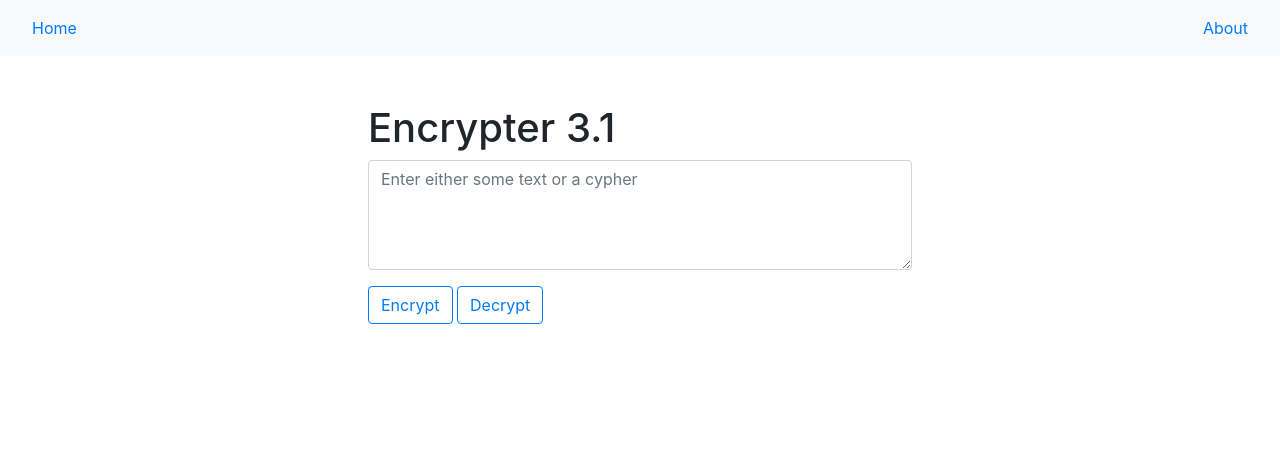
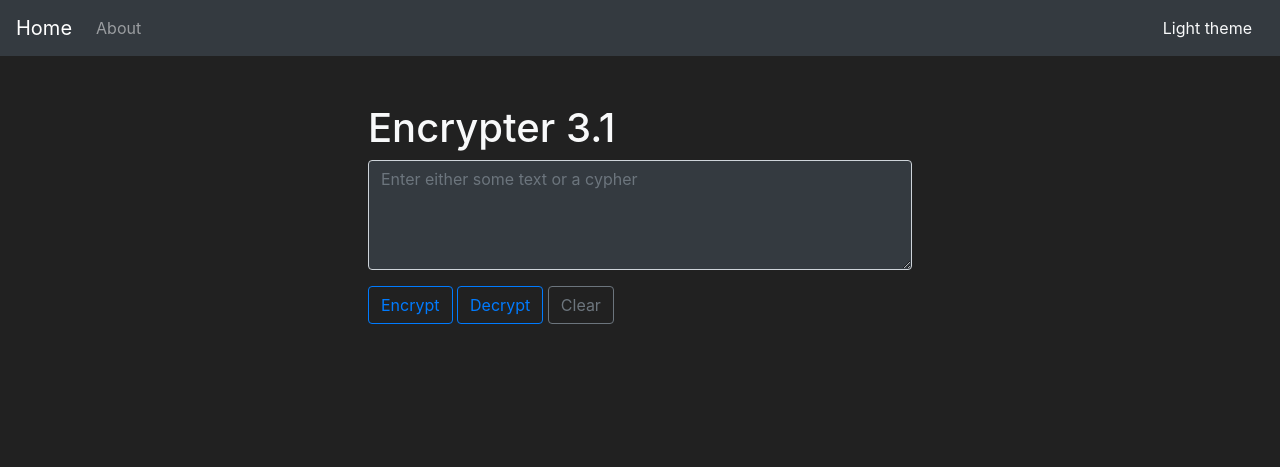
Before and after one commit to MaxsLi/Encrypter-Web-old, a Flask app: page / in a window 1280 px wide. Shown: the top 467 px of the page. Run offline with Flask 2, Linux system fonts and the light colour scheme; some libraries are stand-ins or nearby versions.

Commit message:
Added dark theme option

```diff
--- a/app.py
+++ b/app.py
@@ -1,17 +1,33 @@
-from flask import Flask, render_template, request
+from flask import Flask, render_template, request, redirect, url_for
 import ED
 
 app = Flask(__name__)
 
+dark_theme: bool = False
+
 
 @app.route('/')
 def index():
-    return render_template('index.html', version=ED.__version__)
+    return render_template('index.html', version=ED.__version__, dark_theme=dark_theme)
 
 
 @app.route('/about')
 def about():
-    return render_template('about.html')
+    return render_template('about.html', dark_theme=dark_theme)
+
+
+@app.route('/light_theme', methods=['POST'])
+def light_theme():
+    global dark_theme
+    dark_theme = False
+    return redirect(url_for('index'))
+
+
+@app.route('/dark_theme', methods=['POST'])
+def dark_theme():
+    global dark_theme
+    dark_theme = True
+    return redirect(url_for('index'))
 
 
 @app.route('/encrypt', methods=['POST'])
@@ -19,8 +35,8 @@ def encrypt():
     """
     Encrypt the given input using encryptor
     """
-    return render_template('response.html', version=ED.__version__, input=request.form['input'], message="Encrypted",
-                           response=ED.encrypt(request.form['input'], False))
+    return render_template('response.html', version=ED.__version__, dark_theme=dark_theme, input=request.form['input'],
+                           message="Encrypted", response=ED.encrypt(request.form['input'], False))
 
 
 @app.route('/decrypt', methods=['POST'])
@@ -29,10 +45,12 @@ def decrypt():
     Decrypt the Given cypher using encryptor
     """
     try:
-        return render_template('response.html', version=ED.__version__, input=request.form['input'], message="Decrypted",
+        return render_template('response.html', version=ED.__version__, dark_theme=dark_theme,
+                               input=request.form['input'], message="Decrypted",
                                response=ED.decrypt(request.form['input'], False))
     except SyntaxError:
-        return render_template('response.html', version=ED.__version__, input=request.form['input'], message="Error",
+        return render_template('response.html', version=ED.__version__, dark_theme=dark_theme,
+                               input=request.form['input'], message="Error",
                                response="Decryption failed, please make sure the encrypted text is correct.")
 
 
--- a/templates/about.html
+++ b/templates/about.html
@@ -5,7 +5,7 @@
 {% block main %}
 
     <blockquote class="blockquote">
-        <h3 class="mb-0">Encrypter web version</h3>
+        <h3 class="mb-0 {% if dark_theme %} text-light {% endif %}">Encrypter web version</h3>
         <footer class="blockquote-footer">By Shangru Li</footer>
     </blockquote>
 
--- a/templates/base.html
+++ b/templates/base.html
@@ -17,13 +17,24 @@
     <title>{% block title %}{% endblock %}</title>
 </head>
 
-<body>
+<body {% if dark_theme %} style="background: #212121" {% endif %}>
 
 <!-- Navigation bar -->
-<nav class="navbar navbar-light bg-light">
-    <a class="nav-item nav-link" href="{{ url_for('index') }}">Home</a>
-    <a class="nav-item nav-link" href="{{ url_for('about') }}">About</a>
-</nav>
+<header class="navbar navbar-expand sticky-top {% if dark_theme %} navbar-dark bg-dark {% else %} navbar-light bg-light {% endif %}">
+    <a class="navbar-brand" href="{{ url_for('index') }}">Home</a>
+    <ul class="navbar-nav">
+        <li class="nav-item">
+            <a class="nav-link" href="{{ url_for('about') }}">About</a>
+        </li>
+    </ul>
+    <form method="post" class="ml-auto">
+        {% if dark_theme %}
+            <button type="submit" class="btn btn-outline-light border-0" formaction="light_theme">Light theme</button>
+        {% else %}
+            <button type="submit" class="btn btn-outline-dark border-0" formaction="dark_theme">Dark theme</button>
+        {% endif %}
+    </form>
+</header>
 
 <!-- Main block -->
 <div class="container w-50 p-5">
--- a/templates/index.html
+++ b/templates/index.html
@@ -4,16 +4,20 @@
 
 {% block main %}
 
-    <h1>Encrypter {{ version }}</h1>
+    <h1 {% if dark_theme %} class="text-light" {% endif %}>Encrypter {{ version }}</h1>
 
     <!-- user input -->
     <form method="post">
         <div class="form-group">
-            <textarea type="text" class="form-control" id="input" name="input" rows="4" cols="50"
+            <textarea type="text" class="form-control {% if dark_theme %} text-light bg-dark {% endif %}"
+                      id="input" name="input" rows="4" cols="50"
                       placeholder="Enter either some text or a cypher">{{ input }}</textarea>
         </div>
         <button type="submit" class="btn btn-outline-primary" formaction="encrypt">Encrypt</button>
         <button type="submit" class="btn btn-outline-primary" formaction="decrypt">Decrypt</button>
+        <button type="reset" class="btn btn-outline-secondary ml-auto"
+                onclick="document.getElementById('input').textContent = '' ">Clear
+        </button>
     </form>
 
 {% endblock %}
```
Also changed, not shown: templates/response.html (+18 -2 lines).
